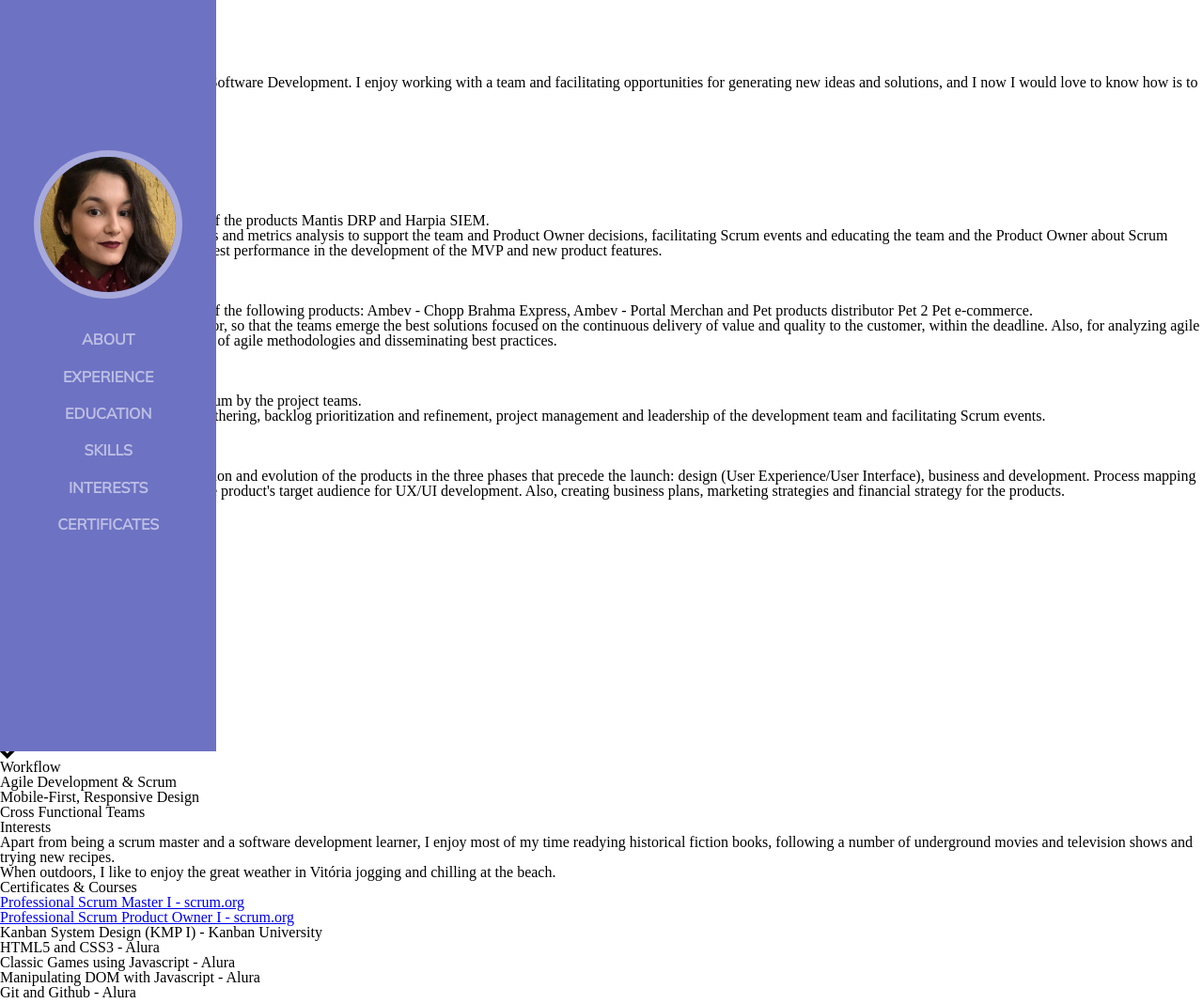
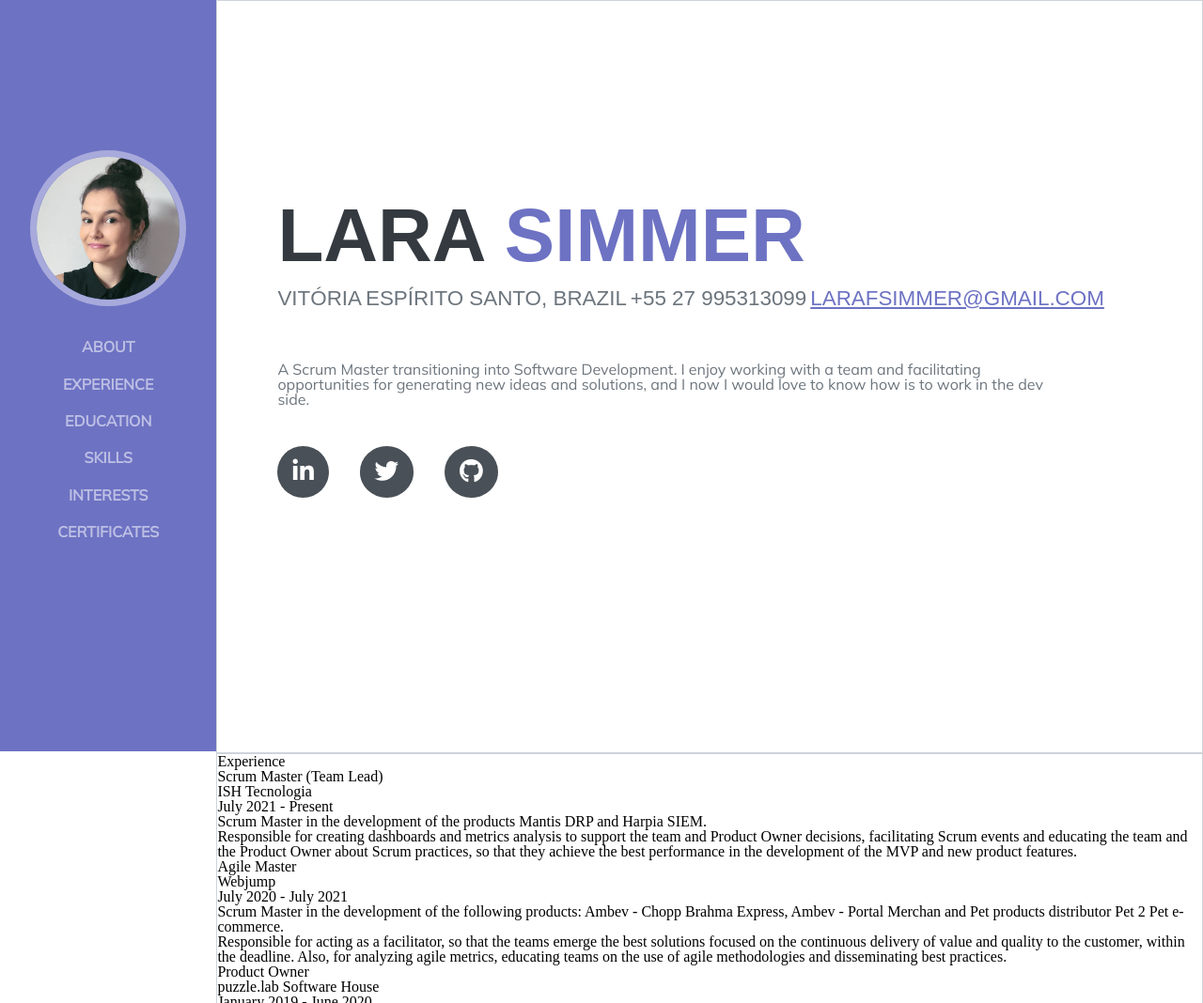
Before and after one commit to larasimmer/sitecurriculo, a plain HTML site: page index.html in a window 1280 px wide. Shown: the top 1068 px of the page at 94% size. Drawn offline with Linux system fonts and the light colour scheme; a web font is replaced by a local one.

Commit message:
Sessão com informações pessoais e redes sociais pronta

```diff
--- a/index.html
+++ b/index.html
@@ -17,7 +17,7 @@
 	</head>
 	<body>
 		<div class="left">
-				<img src="lara.jpg" id="profilepicture" alt="A picture showing Lara Simmer's face">
+				<img src="foto.jpg" id="profilepicture" alt="A picture showing Lara Simmer's face">
 				<nav>
 					<ul class="menu">
 						<li><a href="#about">About</a></li>
@@ -25,7 +25,7 @@
 						<li><a href="#educationhistory">Education</a></li>
 						<li><a href="#skillsihave">Skills</a></li>
 						<li><a href="#interestsihave">Interests</a></li>
-						<li><a href="#awardscertifications">Certificates</a></li>
+						<li><a href="#certificates-courses">Certificates</a></li>
 					</ul>
 				</nav>
 		</div>
@@ -129,10 +129,10 @@
 						<p>When outdoors, I like to enjoy the great weather in Vitória jogging and chilling at the beach.</p>
 					</section>
 				</div>
-				<div class="awards">
-					<section id="awardscertifications" class="awardscertifications">
+				<div class="certificates">
+					<section id="certificates-courses" class="certificates-courses">
 						<h1>Certificates & Courses</h1>
-						<ul class="awardsitens">
+						<ul class="certificatesitens">
 							<li><a href = "https://www.scrum.org/certificates/588984" target="_blank">Professional Scrum Master I - scrum.org</a></li>
 							<li><a href = "https://www.scrum.org/certificates/533509" target="_blank">Professional Scrum Product Owner I - scrum.org</a></li>
 							<li>Kanban System Design (KMP I) - Kanban University</li>
--- a/style.css
+++ b/style.css
@@ -11,9 +11,9 @@
 	margin-left: auto;
 	margin-right: auto;
 	border-radius: 50%;
-	border: 7px solid #a7aadb;
-	width: 9rem;
-	height: 9rem;
+	border: 7.5px solid #a7aadb;
+	width: 9.5rem;
+	height: 9.5rem;
 	margin-top: 10rem;
 }
 
@@ -38,4 +38,103 @@
 	color: rgba(255, 255, 255, 1)
 }
 
-font-family: 'Saira Extra Condensed', sans-serif;
+.container {
+	z-index: -1;
+	width: 82%;
+	height: 100%;
+	margin-left: 18%;
+}
+
+.aboutresume {
+	height: 50rem;
+	position: relative;
+	border: 0.05rem solid #ced4da;
+}
+
+.about {
+	padding-left: 4rem;
+	padding-top: 20%;
+}
+
+.about h1 {
+	text-transform: uppercase;
+	font-size: 5rem;
+	font-family: 'Saira Extra Condensed', sans-serif;
+	font-weight: 800;
+	color: #343a40;
+}
+
+.about h1 span {
+	color: #6d72c3;
+}
+
+.personalinformation li {
+	display: inline-block;
+	color: #6c757d;
+	text-transform: uppercase;
+	font-family: 'Saira Extra Condensed', sans-serif;
+	font-weight: 500;
+	font-size: 1.4rem;
+	margin-top: 1rem;
+}
+
+.personalinformation li:last-child {
+	color: #6d72c3;
+	text-decoration: underline;
+}
+
+.about p {
+	font-family: 'Mulish', sans-serif;
+	color: #6c757d;
+	width: 85%;
+	margin-top: 3.5rem;
+}
+
+.socialmediaitens li {
+	display: inline-block;
+	margin-top: 3.5rem;
+	padding-right: 1.8rem;
+}
+
+.socialmediaitens li a {
+	font-size: 1.6rem;
+	color: white;
+	background: #495057;
+	border-radius: 100%;
+	padding: 0.8rem 1rem 0.8rem 1rem;
+	text-align: center;
+}
+
+.socialmediaitens li a:hover {
+	background: #6d72c3;
+}
+
+.experience {
+	height: 100%;
+	position: relative;
+	border: 0.05rem solid #ced4da;
+}
+
+.education {
+	height: 100%;
+	position: relative;
+	border: 0.05rem solid #ced4da;
+}
+
+.skills {
+	height: 100%;
+	position: relative;
+	border: 0.05rem solid #ced4da;
+}
+
+.interests {
+	height: 100%;
+	position: relative;
+	border: 0.05rem solid #ced4da;
+}
+
+.certificates {
+	height: 100%;
+	position: relative;
+	border: 0.05rem solid #ced4da;
+}
```
